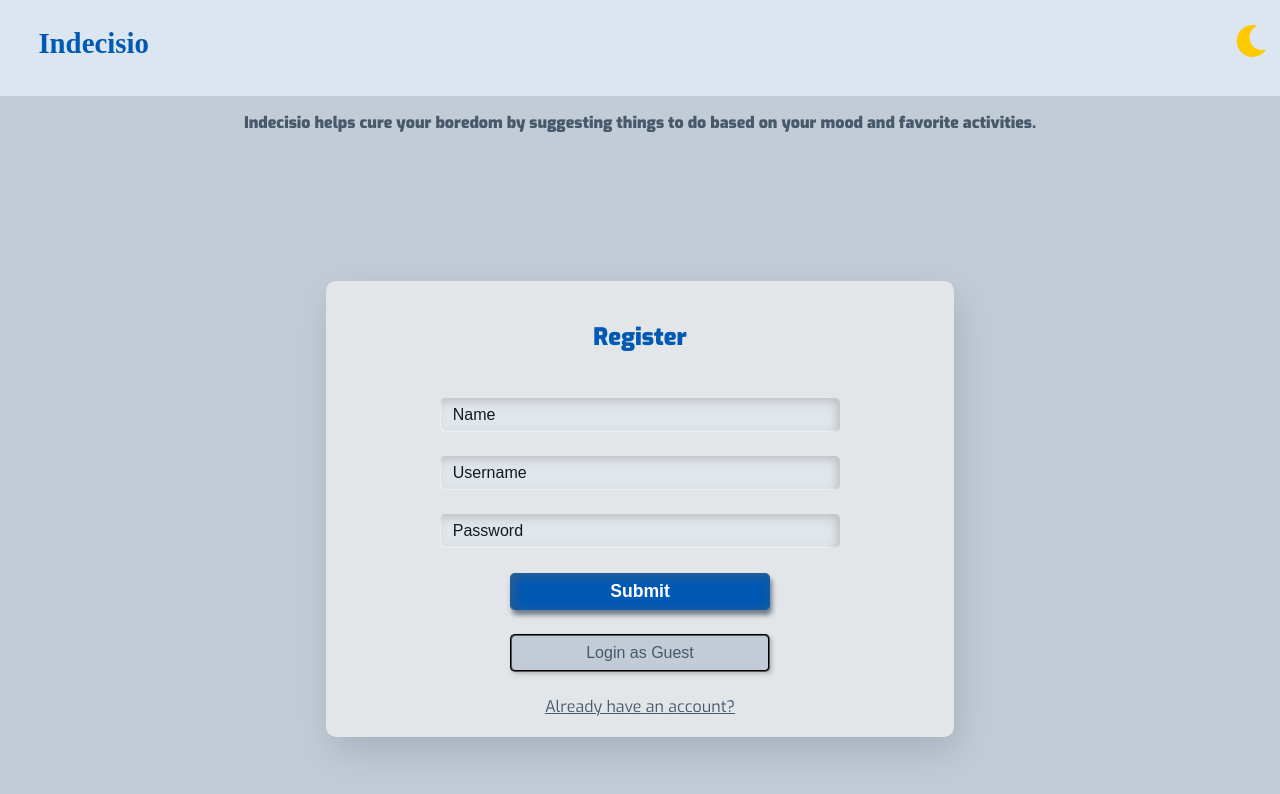
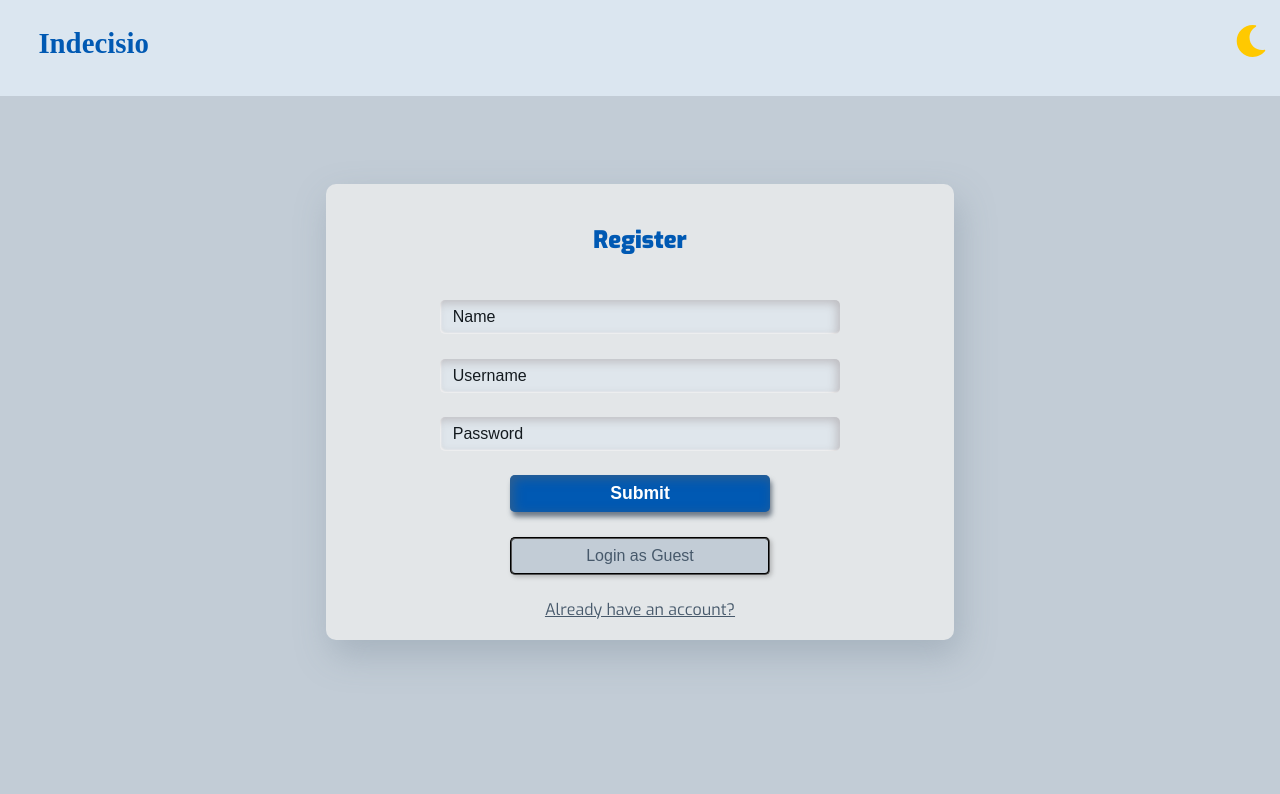
Before and after one commit to thinkful-ei-jaguar/Indecisio-client, a React (Create React App) app: page /register in a window 1280 px wide. Shown: the top 794 px of the page. Built offline with nearby package versions, Linux system fonts and the light colour scheme; a web font is replaced by a local one.

Commit message:
removed intro from the login and registration form

```diff
--- a/src/components/LoginForm/LoginForm.js
+++ b/src/components/LoginForm/LoginForm.js
@@ -47,10 +47,6 @@ class LoginForm extends Component {
         const { error } = this.state;
         return (
             <>
-            <section id='introduction'>
-                <p id='intro-text'>Welcome back!!!</p>
-                <p id={'intro-text'}>We are so happy you have decided not to burden yourself with choice.</p>
-            </section>
             <section className='form-wrapper'>
             <form id="login-form" onSubmit={e => this.handleLogin(e)}>
                 <h2>Login</h2>
@@ -61,7 +57,7 @@ class LoginForm extends Component {
                     <input className='login-form-text-input' name='password' aria-label='password' placeholder='Password' type='password' required/>
                     {error && (<ValidationError message={error} />)}
                 <button className='button-primary' type='submit'>Submit</button>
-                <Link to='/' className='login-redirect-link'>
+                <Link to='/register' className='login-redirect-link'>
                     Don't have an account with us?
                 </Link>
             </form>
--- a/src/components/RegistrationForm/RegistrationForm.js
+++ b/src/components/RegistrationForm/RegistrationForm.js
@@ -99,10 +99,6 @@ class RegistrationForm extends Component {
         const { error, touched } = this.state
 
         return (<>
-            <section id='introduction'>
-                <p id='intro-text'>Stuck inside and indecisive?</p>
-                <p id='intro-text'>Indecisio helps cure your boredom by suggesting things to do based on your mood and favorite activities.</p>
-            </section>
             <section className='form-wrapper'>
                 <form id='registration-form' onSubmit={e => this.handleRegistration(e)}>
                     <h2>Register</h2>
--- a/src/components/TopActivities/TopActivities.js
+++ b/src/components/TopActivities/TopActivities.js
@@ -9,7 +9,7 @@ export default class TopActivities extends Component {
     render() {
 
         return(
-            <section className={(TokenService.hasAuthToken()) ? "top-activities" : "top-activities-lonely"}>
+        <section className={(TokenService.hasAuthToken()) ? "top-activities" : "top-activities-lonely"}>
         <MostPopularSuggestions />
         {TokenService.hasAuthToken()
             ? <UserProfile />
```
